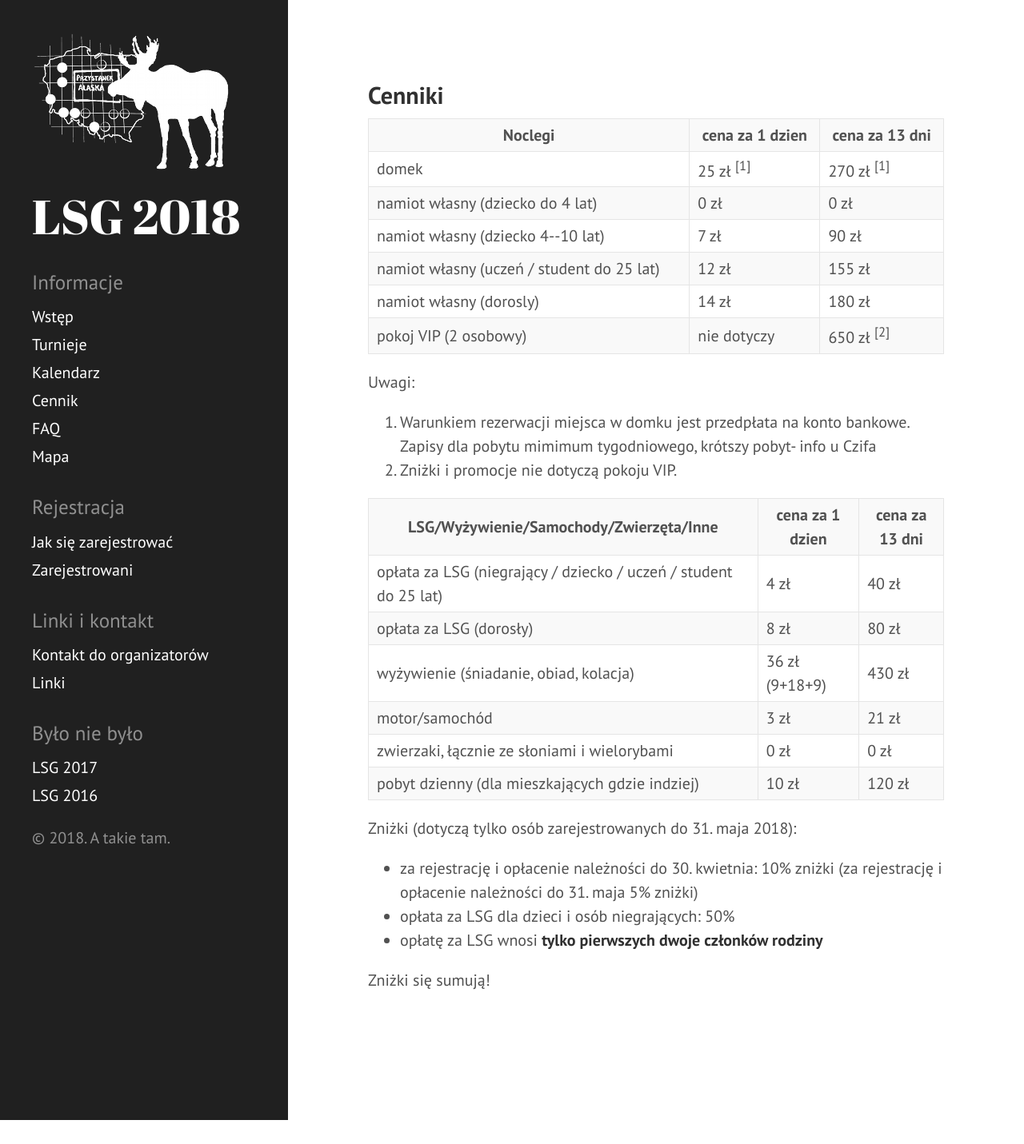
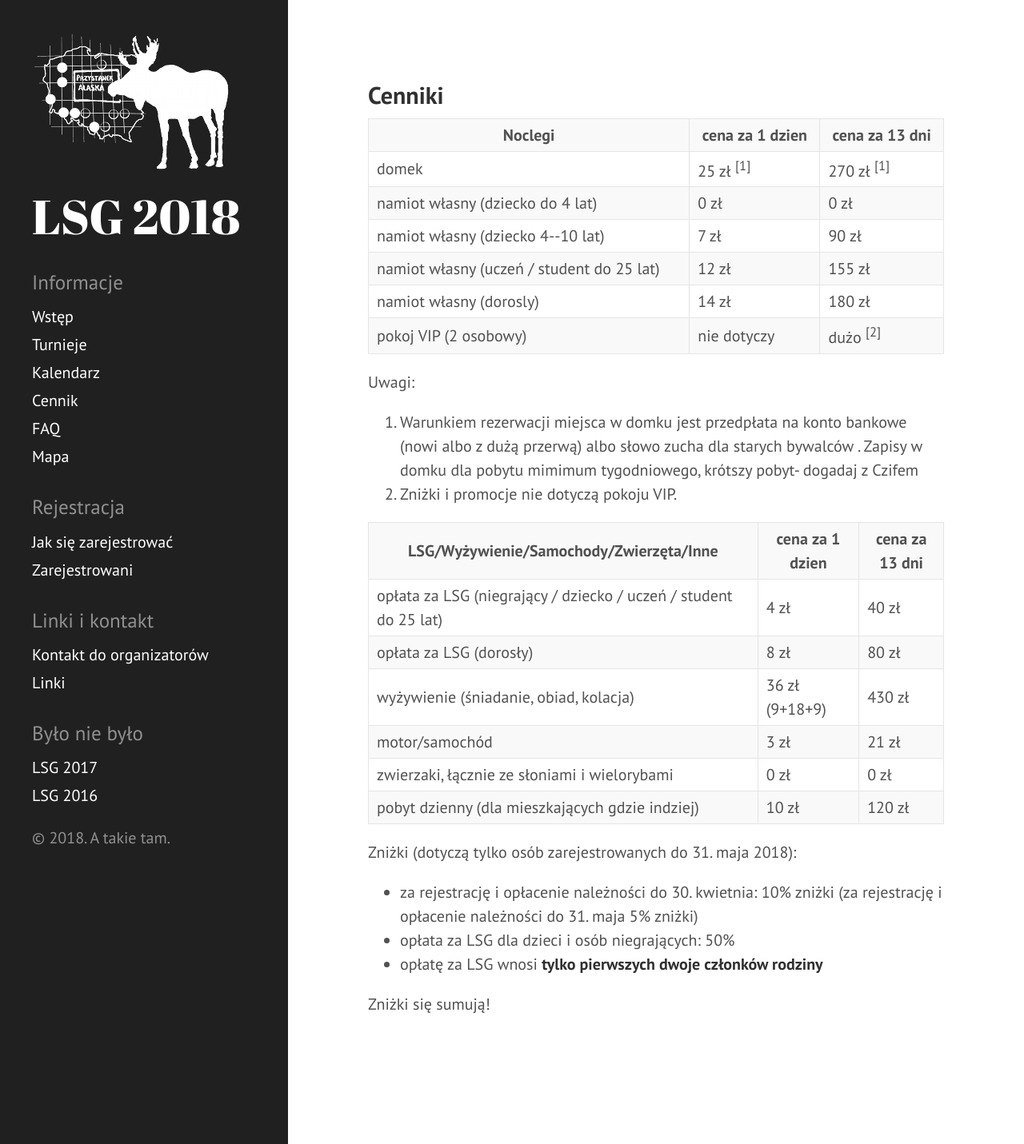
Before and after one commit to tasuki/lsg, a Jekyll site: the page built from cennik.md, in a window 1280 px wide. Shown: the whole page at 80% size. Built offline with Jekyll 4.4.1, drawn with Linux system fonts in a browser that asks for light colours; before the commit the page ends 1401 px from its top, so only the background shows below that.

Commit message:
Update cennik.md

```diff
--- a/cennik.md
+++ b/cennik.md
@@ -46,13 +46,13 @@ title: Cennik
 <tr>
 <td>pokoj VIP (2 osobowy)</td>
 <td>nie dotyczy</td>
-<td>650 zł <sup>[2]</sup></td>
+<td>dużo <sup>[2]</sup></td>
 </tr>
 
 </table>
 
 Uwagi:
-1. Warunkiem rezerwacji miejsca w domku jest przedpłata na konto bankowe. Zapisy dla pobytu mimimum tygodniowego, krótszy pobyt- info u Czifa
+1. Warunkiem rezerwacji miejsca w domku jest przedpłata na konto bankowe (nowi albo z dużą przerwą) albo słowo zucha dla starych bywalców . Zapisy w domku dla pobytu mimimum tygodniowego, krótszy pobyt- dogadaj z  Czifem
 2. Zniżki i promocje nie dotyczą pokoju VIP.
 
 <table>
```
